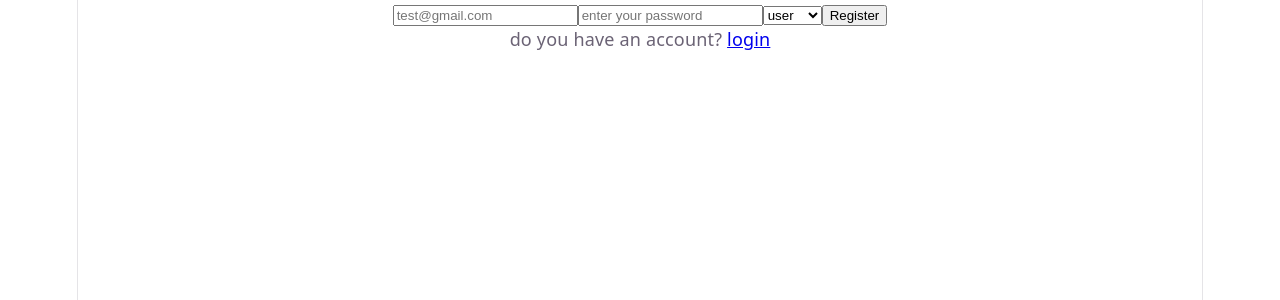
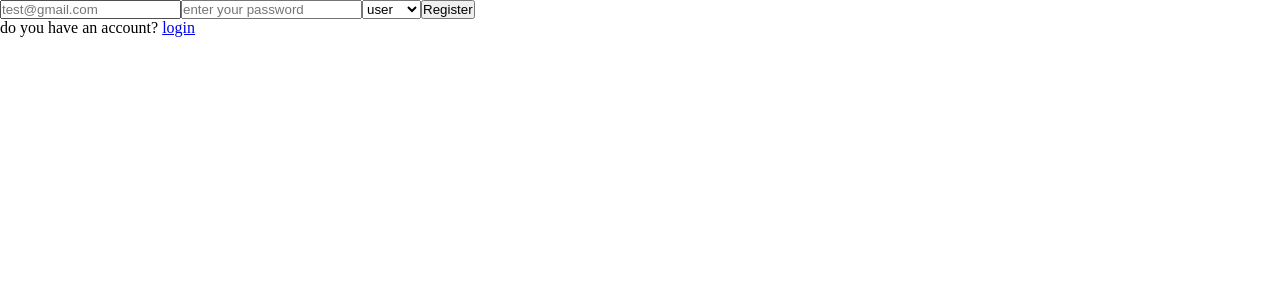
Before and after one commit to mordechaigoldfeld-svg/Emergency-Incident-Map, a React (Vite) app in the folder client/incident-map/: page /register in a window 1280 px wide. Shown: the top 300 px of the page. Built offline with nearby package versions, Linux system fonts and the light colour scheme.

Commit message:
added logout button

```diff
--- a/client/incident-map/src/index.css
+++ b/client/incident-map/src/index.css
@@ -1,111 +1,5 @@
-:root {
-  --text: #6b6375;
-  --text-h: #08060d;
-  --bg: #fff;
-  --border: #e5e4e7;
-  --code-bg: #f4f3ec;
-  --accent: #aa3bff;
-  --accent-bg: rgba(170, 59, 255, 0.1);
-  --accent-border: rgba(170, 59, 255, 0.5);
-  --social-bg: rgba(244, 243, 236, 0.5);
-  --shadow:
-    rgba(0, 0, 0, 0.1) 0 10px 15px -3px, rgba(0, 0, 0, 0.05) 0 4px 6px -2px;
-
-  --sans: system-ui, 'Segoe UI', Roboto, sans-serif;
-  --heading: system-ui, 'Segoe UI', Roboto, sans-serif;
-  --mono: ui-monospace, Consolas, monospace;
-
-  font: 18px/145% var(--sans);
-  letter-spacing: 0.18px;
-  color-scheme: light dark;
-  color: var(--text);
-  background: var(--bg);
-  font-synthesis: none;
-  text-rendering: optimizeLegibility;
-  -webkit-font-smoothing: antialiased;
-  -moz-osx-font-smoothing: grayscale;
-
-  @media (max-width: 1024px) {
-    font-size: 16px;
-  }
-}
-
-@media (prefers-color-scheme: dark) {
-  :root {
-    --text: #9ca3af;
-    --text-h: #f3f4f6;
-    --bg: #16171d;
-    --border: #2e303a;
-    --code-bg: #1f2028;
-    --accent: #c084fc;
-    --accent-bg: rgba(192, 132, 252, 0.15);
-    --accent-border: rgba(192, 132, 252, 0.5);
-    --social-bg: rgba(47, 48, 58, 0.5);
-    --shadow:
-      rgba(0, 0, 0, 0.4) 0 10px 15px -3px, rgba(0, 0, 0, 0.25) 0 4px 6px -2px;
-  }
-
-  #social .button-icon {
-    filter: invert(1) brightness(2);
-  }
-}
-
-#root {
-  width: 1126px;
-  max-width: 100%;
-  margin: 0 auto;
-  text-align: center;
-  border-inline: 1px solid var(--border);
-  min-height: 100svh;
-  display: flex;
-  flex-direction: column;
+*{
+  margin: 0;
+  padding: 0;
   box-sizing: border-box;
 }
-
-body {
-  margin: 0;
-}
-
-h1,
-h2 {
-  font-family: var(--heading);
-  font-weight: 500;
-  color: var(--text-h);
-}
-
-h1 {
-  font-size: 56px;
-  letter-spacing: -1.68px;
-  margin: 32px 0;
-  @media (max-width: 1024px) {
-    font-size: 36px;
-    margin: 20px 0;
-  }
-}
-h2 {
-  font-size: 24px;
-  line-height: 118%;
-  letter-spacing: -0.24px;
-  margin: 0 0 8px;
-  @media (max-width: 1024px) {
-    font-size: 20px;
-  }
-}
-p {
-  margin: 0;
-}
-
-code,
-.counter {
-  font-family: var(--mono);
-  display: inline-flex;
-  border-radius: 4px;
-  color: var(--text-h);
-}
-
-code {
-  font-size: 15px;
-  line-height: 135%;
-  padding: 4px 8px;
-  background: var(--code-bg);
-}
--- a/client/incident-map/src/pages/login/Login.tsx
+++ b/client/incident-map/src/pages/login/Login.tsx
@@ -23,7 +23,7 @@ export default function Login() {
       setError(null)
       const res = await loginApi({ email, password })
 
-      setAuth({ token: res.token, user: res.user })
+      setAuth({ token: res.token, user: res.email })
 
       navigate('/')
 
--- /dev/null
+++ b/client/incident-map/src/pages/map/Map.css
@@ -0,0 +1,15 @@
+.map-grid{
+
+    display: grid;
+    grid-template-rows: 1fr 9fr;
+    height: 100vh;
+}
+.nav{
+
+    background-color:aqua;
+}
+
+.main{
+
+    background-color: lightgreen;
+}
--- a/client/incident-map/src/pages/map/Map.tsx
+++ b/client/incident-map/src/pages/map/Map.tsx
@@ -1,7 +1,28 @@
-import React from 'react'
+import { useNavigate } from 'react-router'
+import { useAuthStore } from '../../store/authStore'
+import './Map.css'
 
 export default function Map() {
+
+  const user: any = useAuthStore(s => s.user)
+  const logout = useAuthStore(s => s.logout)
+  const navigate = useNavigate()
+  const logoutHandler = () => {
+
+    logout()
+    navigate('/login')
+
+  }
+
   return (
-    <div>Map</div>
+    <div className='map-grid'>
+      <div className='nav'>
+        <div>welcome {user}</div>
+        <div>
+          <button onClick={() => { logoutHandler() }}>logout </button>
+        </div>
+      </div>
+      <div className='main'>main</div>
+    </div>
   )
 }
--- a/client/incident-map/src/pages/register/Register.tsx
+++ b/client/incident-map/src/pages/register/Register.tsx
@@ -13,9 +13,9 @@ export default function Register() {
   const [password, setPassword] = useState('')
   const [role, setRole] = useState('user')
   const [adminPass, setAdminPass] = useState('')
+  const [data, setData] = useState(null)
 
 
-  const setAuth = useAuthStore(s => s.setAuth)
   const navigate = useNavigate()
 
   const handlleSubmit = async (e: React.FormEvent) => {
@@ -26,10 +26,13 @@ export default function Register() {
       setLoading(true)
       setError(null)
 
-      const res = await registerApi({ email, password, role, ...(role === 'admin' && { adminPass })})
-      setAuth({ token: res.token, user: res.user })
+      const res = await registerApi({ email, password, role, ...(role === 'admin' && { adminPass }) })
 
-      navigate('/')
+      setData(res.message)
+      setTimeout(() => {
+        navigate('/login')
+      }, 2000)
+
 
     } catch (error: any) {
       setError(error.response?.data || `error: ${error}`)
@@ -44,6 +47,7 @@ export default function Register() {
     <div>
       {loading && (<div ><p>loading...</p></div>)}
       {error && <p style={{ color: "red", margin: 0 }}>{error}</p>}
+      {data && (<p>{data}</p>)}
       <form onSubmit={handlleSubmit}>
         <input type="email" value={email} required placeholder="test@gmail.com" onChange={(e) => setEmail(e.target.value)} />
         <input type="password" value={password} required placeholder="enter your password" onChange={(e) => setPassword(e.target.value)} />
```
